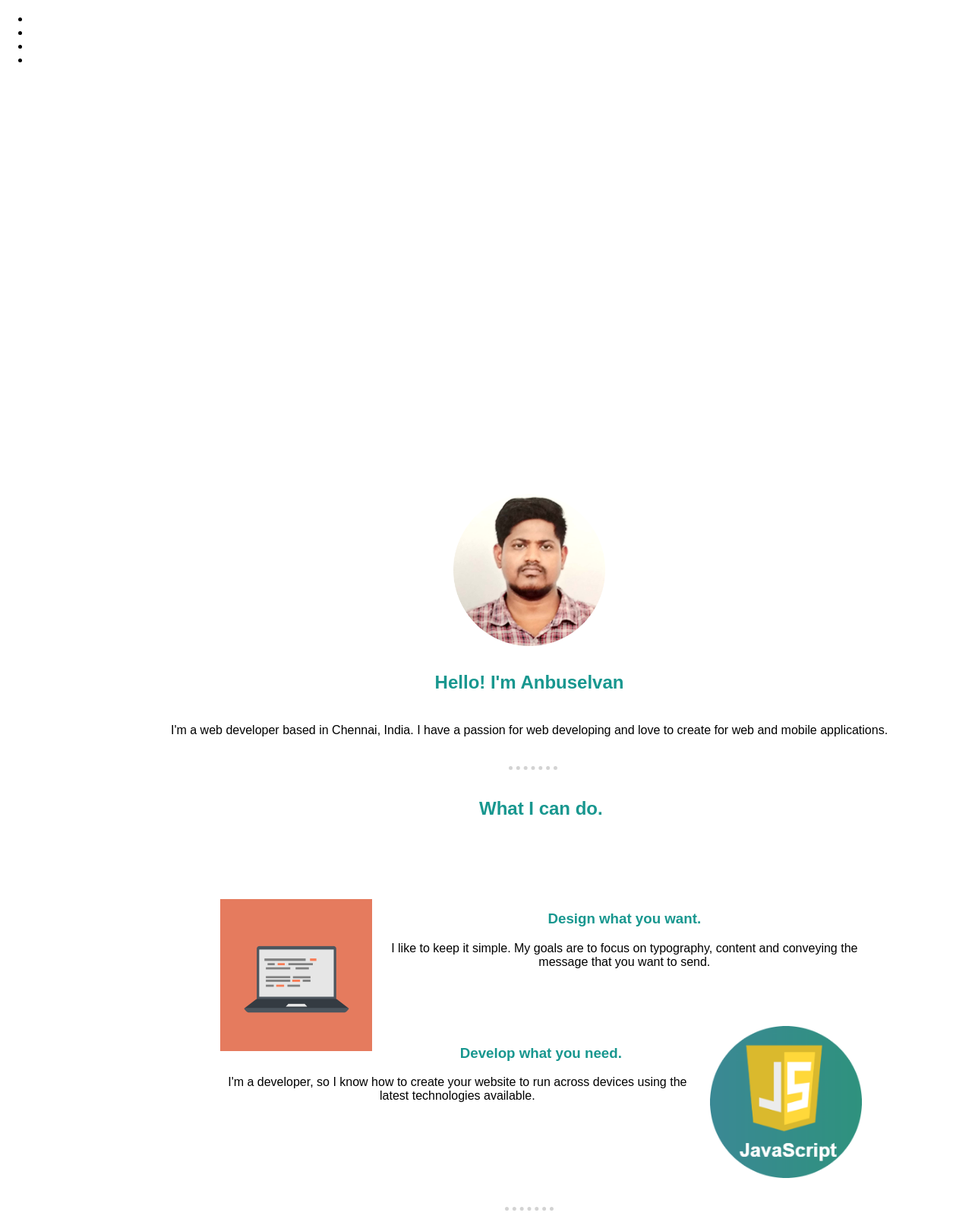
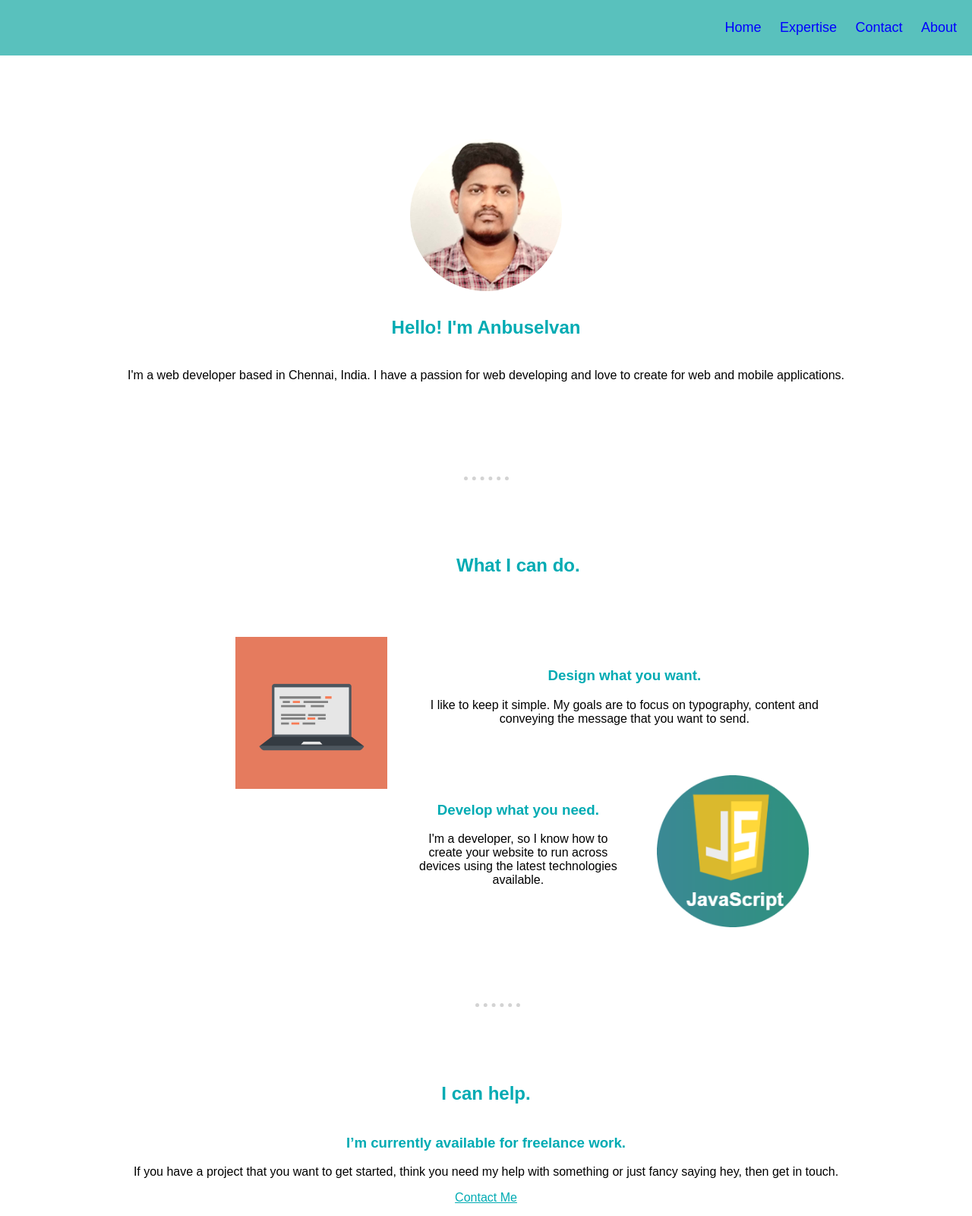
Before and after one commit to AnbuselvanRajavel/portfolio, a plain HTML site: page index.html in a window 1280 px wide. Shown: the top 1600 px of the page at 76% size. Drawn offline with Linux system fonts and the light colour scheme.

Commit message:
Updated CSS

```diff
--- a/css/styles.css
+++ b/css/styles.css
@@ -1,80 +1,71 @@
 body {
-  margin: 0;
   font-family: "Arial",sans-serif;
   text-align: center;
   background-color: #fff;
+  margin: 0;
+  padding: 0;
 }
 
-hr {
-  border-style: none;
-  border-top-style: dotted;
-  border-color: #D3D3D3;
-  border-width: 5px;
-  width: 5%;
+/* Header */
+
+header{
+  margin: 0;
+  width: 100%;
+  background-color: #59C1BD;
+  padding: 10px 0;
 }
 
-.top-container {
-  background-color: #DEF5E5;
-  margin-top: 10px;
-  padding-top: 50px;
-  position: relative;
-  font-family: "Arial",sans-serif;
+ header ul{
+   padding:0;
+   list-style:none;
+   text-align: right;
+   padding-right: 10px;
+ }
+
+ header li{
+   display:inline-block;
+ }
+
+ header a{
+   color:#00f;
+   text-decoration:none;
+   font-size:18px;
+   text-align: right;
+   padding: 10px;
+ }
+
+ /* Section */
+
+ .middle-container {
+   margin: 50px;
+ }
+
+ .profile {
+padding: 60px 0 100px 0;
 }
 
-.middle-container {
-  margin: 100px;
+.skills{
+  position:absolute;
+  top: 700px;
+  left: 260px;
 }
 
-.bottom-container {
-  background-color: #18978F;
-  position: absolute;
-  top: 1900px;
-  width: 100%;
-  color: #fff;
-  padding-top: 20px;
+.skill-row{
+  margin: 100px auto;
 }
-
-.top-cloud {
-  position: absolute;
-  top: 15px;
-  right: 400px;
-}
-
-.bottom-cloud {
-  position: absolute;
-  top: 170px;
-}
-
-.profile {
-  position: absolute;
-  top: 650px;
-  left: 225px;
-}
-
-.skills {
-  position: absolute;
-  top: 1020px;
-  left: 290px;
-}
-
-.contact-me {
-  position: absolute;
-  top: 1650px;
-  left: 250px;
-}
-
-.skill-row {
-  margin: 100px auto 100px auto;
-}
-
 .computer {
   float: left;
   margin-right: 20px;
   line-height: 4;
   text-align: right;
   position: relative;
-  bottom: 15px;
-}
+  bottom: 80px;
+  left: 10px;
+  margin: 20px;
+  border: 20px;
+  padding: 20px;
+
+   }
 
 .javascript {
   float: right;
@@ -82,44 +73,76 @@ hr {
   line-height: 4;
   text-align: right;
   position: relative;
-  bottom: 25px;
+  bottom: 75px;
+  margin: 20px;
+  border: 20px;
+  padding: 20px;
 }
 
-.hr1 {
-  position: absolute;
-  top: 1000px;
-  left: 670px;
-}
+.contact-me{
+  position: relative;
+  top: 750px;
 
-.hr2 {
-  position: absolute;
-  top: 1580px;
-  left: 665px;
 }
 
 .btn {
-  color: #18978F;
+  color: #00ABB3;
 }
 
-h1 {
-  color: #18978F;
-  line-height: 2;
+/* Footer */
+
+ footer{
+ width: 100%;
+  }
+
+  .bottom-container {
+    background-color: #59C1BD;
+    text-align: center;
+    color: #00f;
+    padding-top: 20px;
+    width: 100%;
+    position: absolute;
+    top: 1600px;
+    left: 0px;
+    right:0px;
+     }
+
+     /* html elements */
+
+ h1 {
+   color: #00ABB3;
+   line-height: 2;
+ }
+
+ h2 {
+   color: #00ABB3;
+   line-height: 2;
+   padding-bottom: 10px;
+ }
+
+ h3 {
+   color: #00ABB3;
+ }
+
+ p {
+   font-family: 'Montserrat', sans-serif;
+ }
+
+ a {
+   color: #fff;
+ }
+
+ hr {
+   border-style: none;
+   border-top-style: dotted;
+   border-color: #D3D3D3;
+   border-width: 5px;
+   width: 5%;
+ }
+
+.hr2 {
+  position: relative;
+  left: 15px;
+  top: 680px;
+
 }
-
-h2 {
-  color: #18978F;
-  line-height: 2;
-  padding-bottom: 10px;
-}
-
-h3 {
-  color: #18978F;
-}
-
-p {
-  font-family: 'Montserrat', sans-serif;
-}
-
-a {
-  color: #fff;
-}
```
